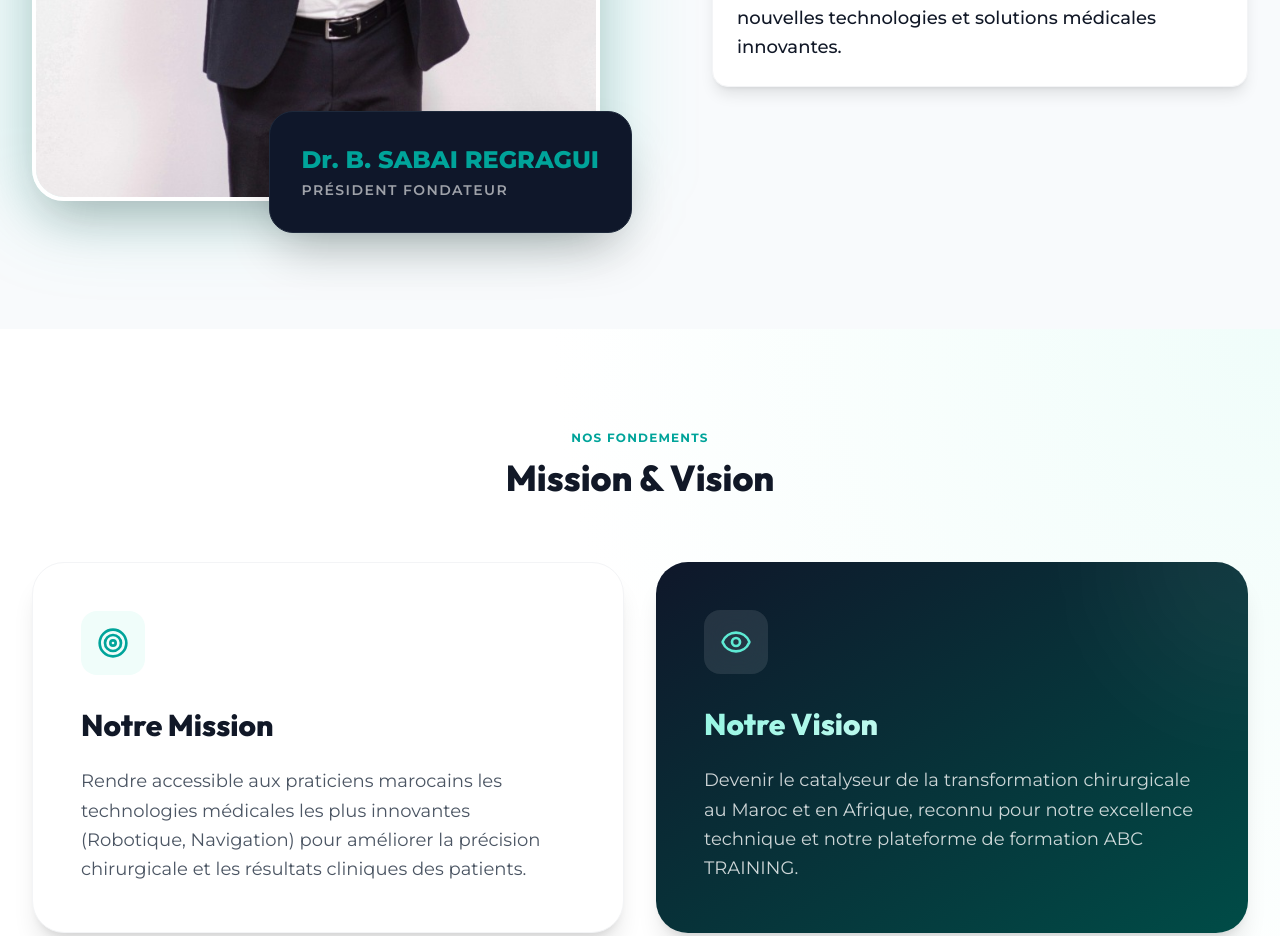
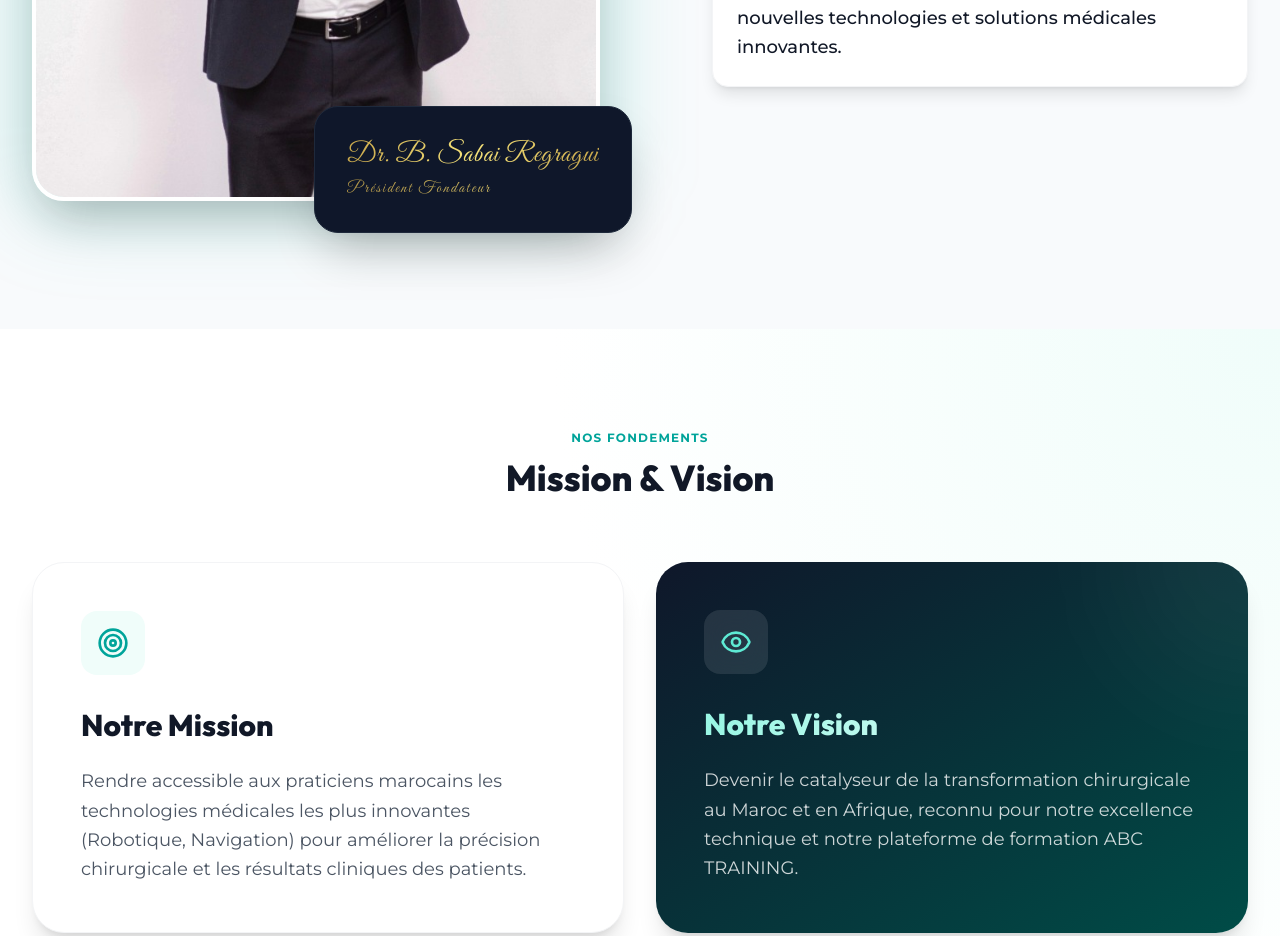
Before and after one commit to paraglow26-cell/dbc, a React (Vite) app: page /a-propos in a window 1280 px wide. Shown: the part 1560-2496 px from the top of the page. Built offline with nearby package versions, Linux system fonts and the light colour scheme; no server answers.

Commit message:
style: typo president signature or luxueux (Great Vibes)

```diff
--- a/src/pages/About.tsx
+++ b/src/pages/About.tsx
@@ -15,6 +15,7 @@ import {
   Cpu,
 } from 'lucide-react';
 import { motion, useScroll, useTransform, type Variants } from 'framer-motion';
+import '@/styles/president-font.css';
 import { useRef } from 'react';
 import presidentImg from '@/assets/president.jpg';
 
@@ -197,8 +198,32 @@ export default function About() {
                 transition={{ delay: 0.5, type: 'spring', stiffness: 100 }}
                 className="absolute -bottom-8 -right-8 bg-slate-900 text-white p-8 rounded-3xl shadow-2xl border border-slate-800 hidden md:block"
               >
-                <div className="text-2xl font-extrabold text-[#00a49a] mb-1">Dr. B. SABAI REGRAGUI</div>
-                <div className="text-sm text-white/60 uppercase tracking-widest font-semibold">Président Fondateur</div>
+                <div
+                  style={{
+                    fontFamily: "'Great Vibes', cursive",
+                    fontSize: '1.7rem',
+                    background: 'linear-gradient(90deg, #c9a84c, #f5e27a, #c9a84c)',
+                    WebkitBackgroundClip: 'text',
+                    WebkitTextFillColor: 'transparent',
+                    backgroundClip: 'text',
+                    letterSpacing: '0.03em',
+                    lineHeight: 1.2,
+                    textShadow: 'none',
+                    marginBottom: '0.3rem',
+                  }}
+                >Dr. B. Sabai Regragui</div>
+                <div
+                  style={{
+                    fontFamily: "'Great Vibes', cursive",
+                    fontSize: '1rem',
+                    background: 'linear-gradient(90deg, #c9a84c, #f5e27a)',
+                    WebkitBackgroundClip: 'text',
+                    WebkitTextFillColor: 'transparent',
+                    backgroundClip: 'text',
+                    letterSpacing: '0.12em',
+                    opacity: 0.85,
+                  }}
+                >Président Fondateur</div>
               </motion.div>
             </motion.div>
 
--- /dev/null
+++ b/src/styles/president-font.css
@@ -0,0 +1 @@
+@import url('https://fonts.googleapis.com/css2?family=Great+Vibes&display=swap');
```
